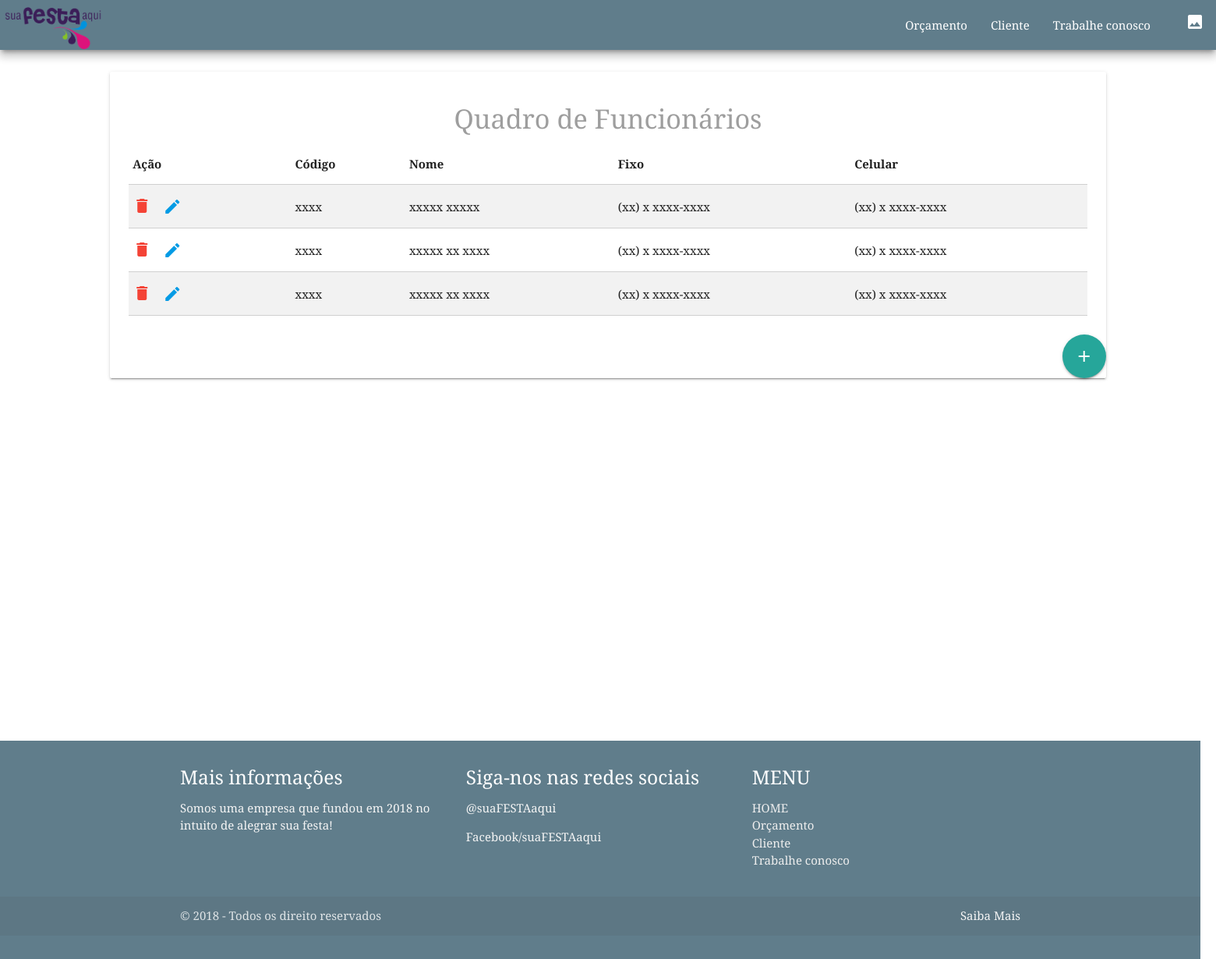
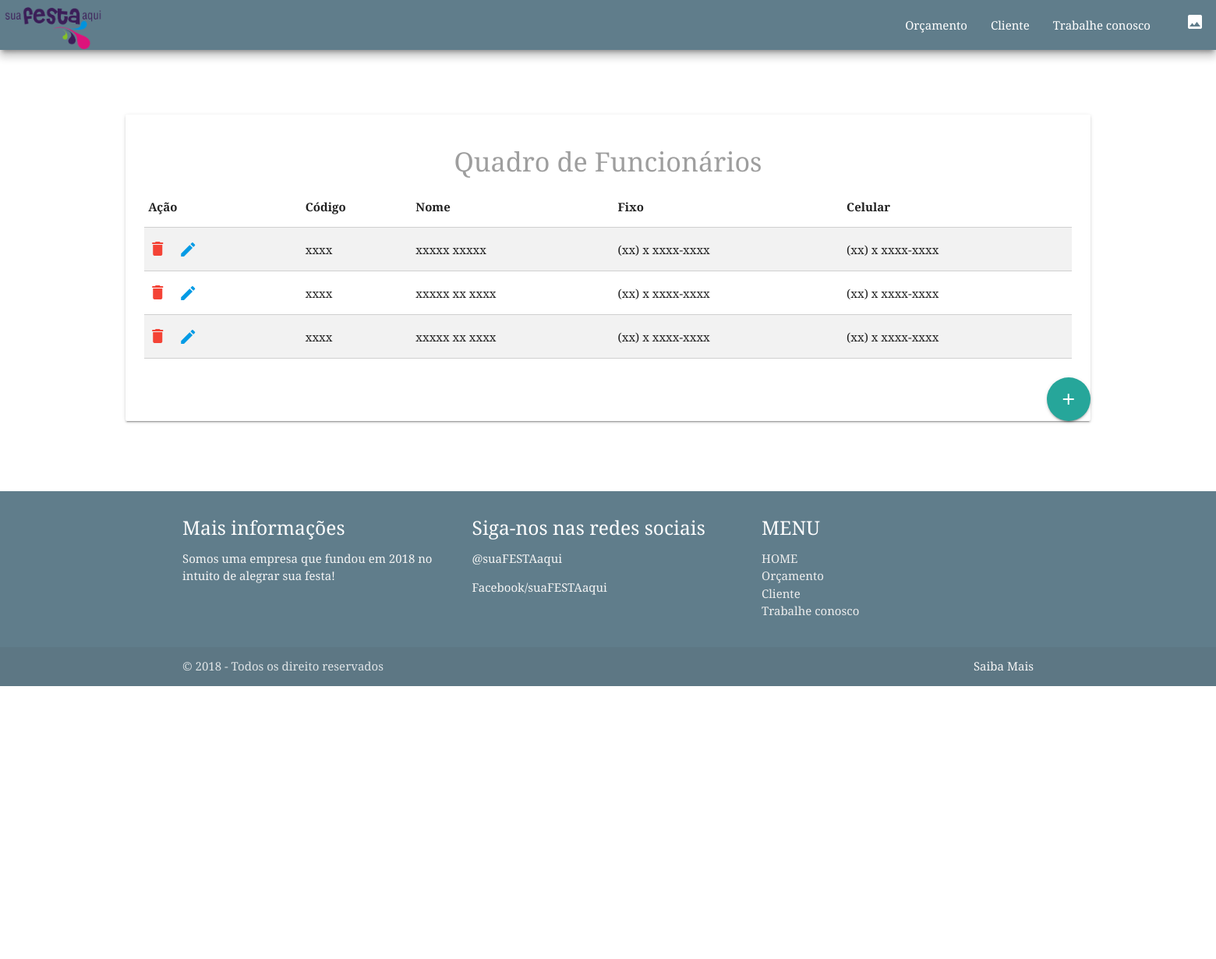
Before and after one commit to Gwestphal/pi, a PHP site: page /Views/func_index.php in a window 1560 px wide. Shown: the whole page at 78% size. After the commit the page ends 880 px from the top, so only its background shows below. Run offline with PHP 8.4, Linux system fonts and the light colour scheme.

Commit message:
[ UPDATE ] Atualizacao da tela de funcionario

```diff
--- a/CadastroDeCliente.html
+++ b/CadastroDeCliente.html
@@ -1,5 +1,5 @@
 <!DOCTYPE html>
-<html lang="en">
+<html lang="pt-br">
 <head>
     <meta charset="UTF-8">
     <title>suaFESTAaqui!</title>
--- a/CadastroDeTrabalhadores.html
+++ b/CadastroDeTrabalhadores.html
@@ -1,5 +1,5 @@
 <!DOCTYPE html>
-<html lang="en">
+<html lang="pt-br">
 <head>
     <meta charset="UTF-8">
     <title>suaFESTAaqui!</title>
--- a/ControleCliente.html
+++ b/ControleCliente.html
@@ -1,5 +1,5 @@
 <!DOCTYPE html>
-<html lang="en">
+<html lang="pt-br">
 <head>
     <meta charset="UTF-8">
     <title>suaFESTAaqui!</title>
--- a/ControleTrabalhadores.html
+++ b/ControleTrabalhadores.html
@@ -1,8 +1,8 @@
 <!DOCTYPE html>
-<html lang="en">
+<html lang="pt-br">
 <head>
     <meta charset="UTF-8">
-    <title>suaFESTAaqui!</title>
+    <title>Trabalhadores</title>
     <!--Materialize CSS-->
     <link rel="stylesheet" href="Public/css/materialize.css">
     <link rel="stylesheet" href="Public/css/custom.css">
--- a/Include/Navbar.php
+++ b/Include/Navbar.php
@@ -24,6 +24,10 @@
 
         }
 
+        .fluid-container{
+            margin: 5em auto;  /* em é mais que 1px e menor que 2px*/
+            padding: 0 10em;
+        }
     </style>
 </head>
 <body>
@@ -41,49 +45,6 @@
     </div>
 </nav>
 
-<!--<div class="container">-->
-<!--    <div class="row">-->
-<!--        <h4>EAE MEN</h4>-->
-<!--    </div>-->
-<!--</div>-->
-
-<!--<!--Rodapé -->
-<!--<footer class="page-footer blue-grey" id="navfooter">-->
-<!--    <div class="container">-->
-<!--        <div class="row">-->
-<!--            <div class="col l4 s12">-->
-<!--                <h5 class="white-text">Mais informações</h5>-->
-<!--                <p class="grey-text text-lighten-4">Somos uma empresa que fundou em 2018 no intuito de alegrar sua-->
-<!--                    festa!</p>-->
-<!--            </div>-->
-<!---->
-<!--            <div class="col l4 s12">-->
-<!--                <h5 class="white-text">Siga-nos nas redes sociais</h5>-->
-<!--                <p class="grey-text text-lighten-4">@suaFESTAaqui</p>-->
-<!--                <p class="grey-text text-lighten-4">Facebook/suaFESTAaqui</p>-->
-<!--            </div>-->
-<!---->
-<!--            <div class="col l4 s12">-->
-<!--                <h5 class="white-text">MENU</h5>-->
-<!--                <ul>-->
-<!--                    <li><a class="grey-text text-lighten-3" href="#">HOME</a></li>-->
-<!--                    <li><a class="grey-text text-lighten-3" href="#">Orçamento</a></li>-->
-<!--                    <li><a class="grey-text text-lighten-3" href="#">Cliente</a></li>-->
-<!--                    <li><a class="grey-text text-lighten-3" href="#">Trabalhe conosco</a></li>-->
-<!--                </ul>-->
-<!---->
-<!--            </div>-->
-<!--        </div>-->
-<!--    </div>-->
-<!--    <div class="footer-copyright">-->
-<!--        <div class="container">-->
-<!--            © 2018 - Todos os direito reservados-->
-<!--            <a class="grey-text text-lighten-4 right" href="#!">Saiba Mais</a>-->
-<!--        </div>-->
-<!--    </div>-->
-<!--</footer>-->
-<!---->
-
 <!--Jquery-->
 <script src="https://ajax.googleapis.com/ajax/libs/jquery/1.12.4/jquery.min.js"></script>
 <!--Materialize JS-->
--- a/Include/footer.php
+++ b/Include/footer.php
@@ -9,11 +9,7 @@
 <style>
 
     #navfooter {
-        position: relative;
-        margin-top: 450px; /* Para fixar o footer no fim da página */
-        padding-bottom: 50px; /* Para fixar o footer no fim da página */
-        width: 1540px; /* Para fixar a largura do footer ao final da página aos lados */
-        height: 280px;
+
     }
 </style>
 
--- a/TipoDeFesta.html
+++ b/TipoDeFesta.html
@@ -1,5 +1,5 @@
 <!DOCTYPE html>
-<html lang="en">
+<html lang="pt-br">
 <head>
     <meta charset="UTF-8">
     <title>suaFESTAaqui!</title>
--- a/Views/func_index.php
+++ b/Views/func_index.php
@@ -9,20 +9,16 @@ include('../Include/Navbar.php');
 ?>
     <title>Funcionários</title>
     <!--<!-- Aqui entra o conteúdo da página-->
-    <div class="container">
+
+    <div class="fluid-container fluid-height">
         <div class="row">
-
-        </div>
-    </div>
-
-    <div class="row">
-        <div class="col s10 offset-s1">
+            <div class="col s12">
                 <div class="card">
                     <div class="card-content">
                         <div>
                             <h4 class="grey-text" align="center">Quadro de Funcionários</h4>
                         </div>
-                    <table class="striped bordered highlight responsive-table">
+                        <table class="striped bordered responsive-table">
                             <thead>
                             <tr>
                                 <th>Ação</th>
@@ -80,6 +76,7 @@ include('../Include/Navbar.php');
                 </div>
             </div>
         </div>
+    </div>
 
 <?php
 
```
Also changed, not shown: Views/teste.php (+8 -0 lines). Lines whose indentation alone changed are shown as unchanged.
